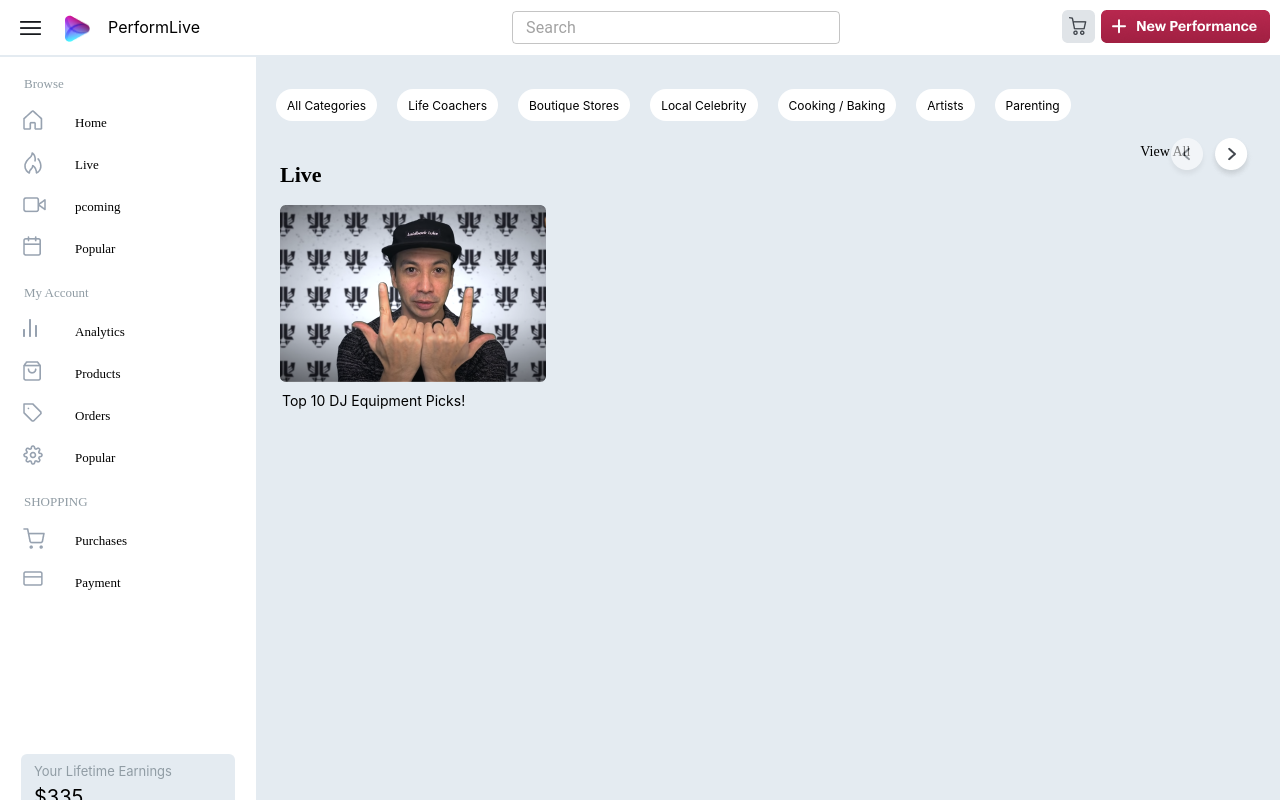
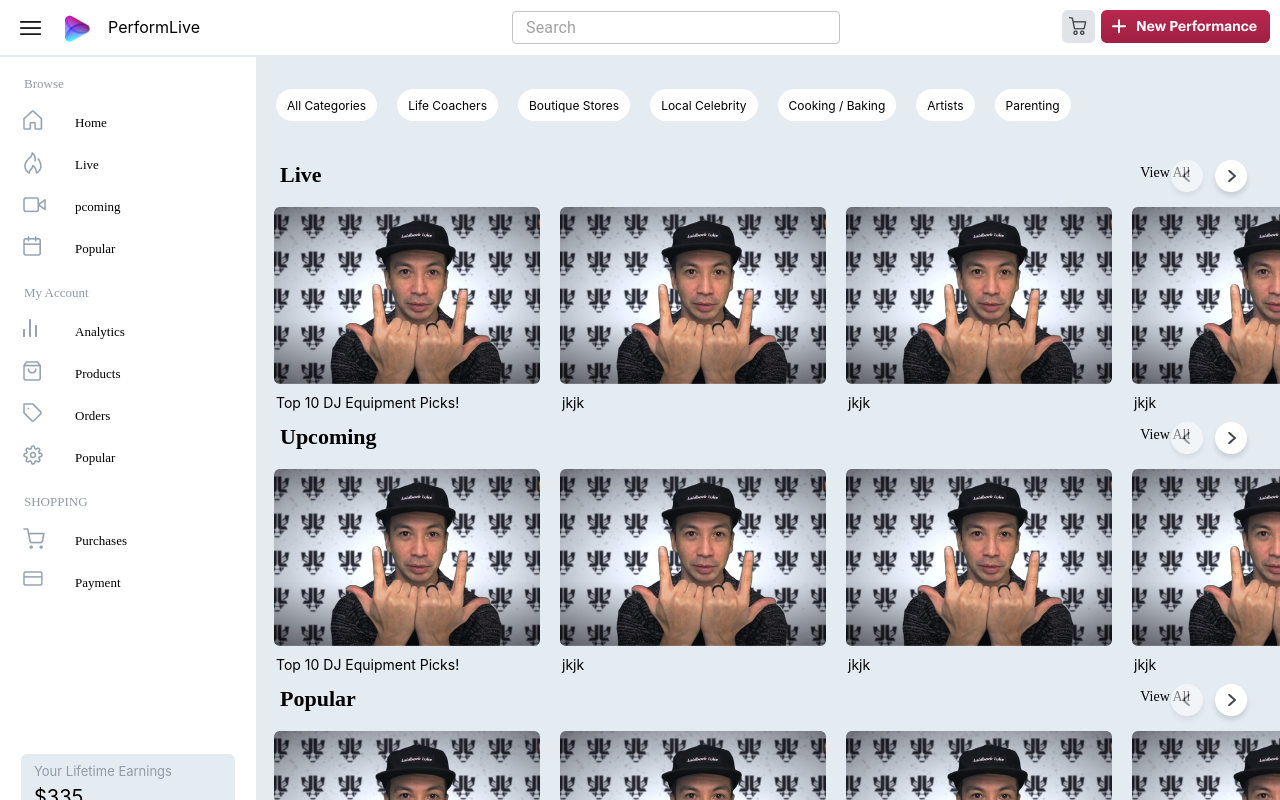
Before and after one commit to 15142198873/wangzhihang, a React (Create React App) app: page /loginBack in a window 1280 px wide. Shown: the top 800 px of the page. Built offline with nearby package versions, Linux system fonts and the light colour scheme.

Commit message:
no message

```diff
--- a/src/App.js
+++ b/src/App.js
@@ -12,7 +12,6 @@ export default function App() {
           <div className='login-outside'>
             {/* <Router>
             <Routes>
-                <Route path='/' element={<Login/>}/>
                 <Route path='/forgetPassword' element={<ForgetPasswordMain/>} />
                 <Route path='/register' element={ <Register/>} />
                 <Route path='/checkBox' element={ <CheckBoxMain/>} />
--- a/src/components/homePage/homeLive.js
+++ b/src/components/homePage/homeLive.js
@@ -1,14 +1,15 @@
 import React from 'react'
-
+import HomeLiveChildren from './homeLiveChildren'
+import LiveVideo from '../../image/liveVideo.png'
 export default function homeLive({img,content}) {
   return (
-    <div>
         <div className='live-video'>
-            <div >
-                <img src={img} alt=''/>
-            </div>
-            <p className='live-video-text'>{content}</p>
+           <HomeLiveChildren img={LiveVideo} content='Top 10 DJ Equipment Picks!'/>
+           <HomeLiveChildren img={LiveVideo} content='jkjk'/>
+           <HomeLiveChildren img={LiveVideo} content='jkjk'/>
+           <HomeLiveChildren img={LiveVideo} content='jkjk'/>
+           <HomeLiveChildren img={LiveVideo} content='jkjk'/>
+
         </div>
-    </div>
   )
 }
--- /dev/null
+++ b/src/components/homePage/homeLiveChildren.js
@@ -0,0 +1,12 @@
+import React from 'react'
+import '../../style/style.scss'
+export default function homeLiveChildren({img,content}) {
+  return (
+    <div className='main-outside' >
+         <div className='live-children'>
+                <img src={img} alt=''/>
+            </div>
+            <p className='live-video-text'>{content}</p>
+    </div>
+  )
+}
--- /dev/null
+++ b/src/components/homePage/homeLiveDetails.js
@@ -0,0 +1,9 @@
+import React from 'react'
+
+export default function homeLiveDetails() {
+  return (
+    <div>
+
+    </div>
+  )
+}
--- a/src/components/homePage/homeMain.js
+++ b/src/components/homePage/homeMain.js
@@ -2,20 +2,16 @@ import React from 'react'
 import HomeHeader from './homeHeader'
 import Sidebar from '../homePage/sidebarMain'
 import TopButton from './homeTopButton'
-import LiveTypeHeader from './liveTypeHeader'
-import HomeLive from './homeLive'
-import LiveVideo from '../../image/liveVideo.png'
-import HomeLiveChildren from './homeLiveChildren'
+import HomeLiveDetails from './homeLiveDetails'
+import HomePage from './homePage'
 export default function home() {
   return (
     <div>
         <HomeHeader/>
         <Sidebar/>
         <TopButton/>
-
-        <LiveTypeHeader/>
-        <HomeLive img={LiveVideo} content='Top 10 DJ Equipment Picks!'/>
-
+        <HomeLiveDetails/>
+        <HomePage/>
     </div>
   )
 }
--- /dev/null
+++ b/src/components/homePage/homePage.js
@@ -0,0 +1,16 @@
+import React from 'react'
+import LiveTypeHeader from './liveTypeHeader'
+import LiveComponent from './liveComponent'
+export default function homePage() {
+  return (
+    <div className='home-page'>
+
+        <LiveTypeHeader  content='Live'/>
+        <LiveComponent/>
+        <LiveTypeHeader  content='Upcoming'/>
+        <LiveComponent/>
+        <LiveTypeHeader  content='Popular'/>
+        <LiveComponent/>
+    </div>
+  )
+}
--- /dev/null
+++ b/src/components/homePage/liveComponent.js
@@ -0,0 +1,9 @@
+import React from 'react'
+import HomeLive from './homeLive'
+export default function liveComponent() {
+  return (
+    <div className='lives-border'>
+        <HomeLive/>
+    </div>
+  )
+}
--- a/src/components/homePage/liveTypeHeader.js
+++ b/src/components/homePage/liveTypeHeader.js
@@ -1,17 +1,17 @@
 import React from 'react'
 import Left from '../../image/left.png'
 import Right from '../../image/right.png'
-export default function liveTypeHeader() {
+export default function liveTypeHeader({content}) {
   return (
-    <div>
+    <>
         <div className='type-header'>
-            <div className='typeName'>Live</div>
+            <div className='typeName'>{content}</div>
             <div className='view'>View All</div>
             <div className='lefe-and-right-logo'>
                 <img src={Left} alt=''/>
                 <img src={Right} alt=''/>
             </div>
         </div>
-    </div>
+    </>
   )
 }
--- a/src/components/homePage/sidebarButton.js
+++ b/src/components/homePage/sidebarButton.js
@@ -1,5 +1,6 @@
 import React from 'react'
 import '../../style/style.scss'
+
 export default function sidebarButton({img,content}) {
   return (
     <div>
--- a/src/components/homePage/sidebarContent.js
+++ b/src/components/homePage/sidebarContent.js
@@ -18,7 +18,9 @@ export default class sidebarContent extends Component {
     return (
       <div>
           <p className='sidebar-browse'>Browse</p>
+
           <SidebarButton img={BlackHome} content='Home'/>
+
           <SidebarButton img={Flame} content='Live'/>
           <SidebarButton img={Vcr} content='pcoming'/>
           <SidebarButton img={Calendar} content='Popular'/>
--- a/src/style/style.scss
+++ b/src/style/style.scss
@@ -291,6 +291,7 @@
   font-size: 13px;
 }
 .sidebar-button{
+  cursor: pointer;
   display: flex;
   width: 231px;
   height: 35px;
@@ -298,6 +299,9 @@
   margin-top: 7px;
   border-radius: 6px;
 
+}
+.sidebar-button:hover{
+  background-color: #b6c1c9;
 }
 .sidebar-button-logo{
   width: 20px;
@@ -381,6 +385,16 @@
   align-items: center;
   justify-content: center;
 }
+.first-button:hover{
+  background-color: red;
+  cursor: pointer;
+}
+.first-button:active{
+  border: 1px solid black;
+}
+.first-button:focus{
+  border: 1px solid black;
+}
 .first-button p{
   margin: 11px;
   font-family: 'Inter';
@@ -389,8 +403,8 @@
 .type-header{
   display: flex;
   width: 1630px;
-  height: 50px;
-  margin-left: 256px;
+  height: 42px;
+  margin-left: 534px;
 }
 .typeName{
   width: 100px;
@@ -401,34 +415,54 @@
   font-weight: 900;
 }
 .view{
-  top: 18%;
+  margin-top: 10px;
   position: absolute;
   right: 7%;
   font-family: 'Graphik';
   font-size: 14px;
 }
 .lefe-and-right-logo{
+  margin-top: 3px;
   position: absolute;
   right: 2%;
-  top: 17%;
 }
 .live-video{
+  display: flex;
   width: 1605px;
-  height: 764px;
   margin-top: 0px;
-  margin-left: 262px;
+  margin-left: 534px;
 }
-.live-video div{
+.live-children{
   width: 266px;
   height: 177px;
   margin-left: 18px;
   margin-top: 0px;
   border-radius: 5px;
 }
-.live-video p{
+.live-video-text{
   display: flex;
   width: 266px;
   margin-top: 10px;
   margin-left: 20px;
   font-size: 14px;
 }
+.main-outside{
+  margin-top: 10px;
+  margin-left: 0px;
+  height: 177px;
+}
+.lives-border{
+  width: auto;
+  height: 200px;
+  margin-bottom: 20px;
+}
+.home-live-details{
+  width: 1650px;
+  height: 800px;
+  // background-color: red;
+  margin-top: 10px;
+  margin-left: 276px;
+}
+.home-page{
+  margin-left: -278px;
+}
```
